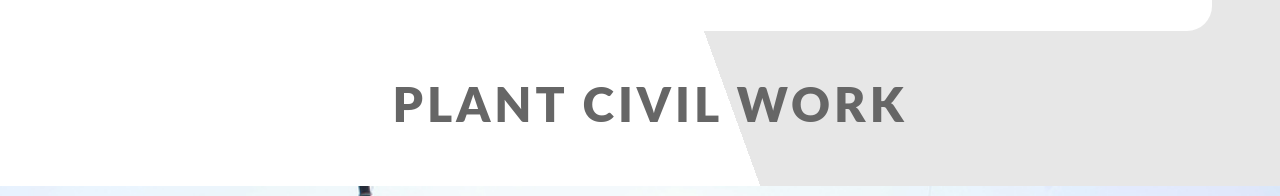
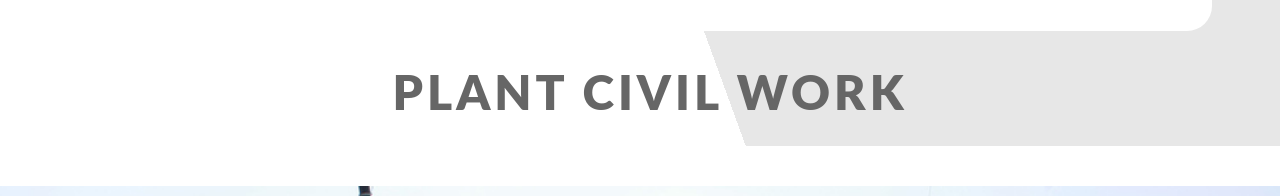
Before and after one commit to GogulKannan/sivigo-sanyo, a React (Create React App) app in the folder WebSite/website/: page /about in a window 1280 px wide. Shown: the part 1275-1471 px from the top of the page. Built offline with nearby package versions, Linux system fonts and the light colour scheme.

Commit message:
Css bug fixed for my-header part Animation added in about js page

```diff
--- a/WebSite/website/src/components/UI/BasicDesign/BasicDesign.js
+++ b/WebSite/website/src/components/UI/BasicDesign/BasicDesign.js
@@ -1,6 +1,9 @@
 import React, { Component } from 'react';
 import Aux from '../../../hoc/_Aux/_Aux';
 import  './BasicDesign.css';
+
+import ScrollAnimation from 'react-animate-on-scroll';
+import "animate.css/animate.min.css";
 
 let detailsObj = [];
 class BasicDesign extends Component {
@@ -22,11 +25,18 @@ class BasicDesign extends Component {
         }else{
             attachedClasses = ["section", "section-hidden"];
         }
+
+        let animaion = "slideInLeft";
+        if(this.props.animation ===1){
+            animaion = "slideInRight";
+        }
         return (
             <Aux>
                 {/* this.state.heading=this.props.header; */}
                 <section className={attachedClasses.join(' ')}>
-                    <h2 className="my-header">{this.props.header}</h2>
+                    <ScrollAnimation animateIn={animaion} offset={50}>
+                        <h2 className="my-header">{this.props.header}</h2>
+                    </ScrollAnimation>
                 </section>
                 <div className="pimg" style={{backgroundImage: "url(" + this.props.bg + ")"}}>
                 <div  className = "ptext-cardcontent">
--- a/WebSite/website/src/containers/About/About.css
+++ b/WebSite/website/src/containers/About/About.css
@@ -71,7 +71,7 @@
   margin-left: 10%;
   /* float: right; */
   height: 7vh;
-  line-height: 6vh;
+  line-height: 3vh;
   /* border-width: 53px; */
   padding: 10px;
   font-weight: 900;
--- a/WebSite/website/src/containers/About/About.js
+++ b/WebSite/website/src/containers/About/About.js
@@ -11,6 +11,10 @@ import aboutBg7 from '../../assets/Images/about/7.png';
 
 import Modal from '../../components/UI/Modal/Modal';
 import LearnMore from '../../components/LearnMore/LearnMore';
+
+
+import ScrollAnimation from 'react-animate-on-scroll';
+import "animate.css/animate.min.css";
 
 let learnMore = null;
 let currentScrollPosAbout = 0;
@@ -64,8 +68,9 @@ class About extends Component {
             </span>
           </div>
         </div>
-        <section className="section section-light2">
+        <section className="section section-light-about">
           <h2 className="my-header-main">WHAT WE DO</h2>
+          <ScrollAnimation animateIn="slideInLeft" offset={50}>
             <div className="ptext-aboutMessage">
                 Sanyo Engineering Pte Ltd was establish in Feb 2014, as a young,
                 dynamic contractor specializing in the Integrated Civil Engineering,
@@ -73,6 +78,7 @@ class About extends Component {
                 to greater heights through hard work, innovation, value engineering and
                 sustainable progressive growth providing responsive and quality services to our clients.
             </div>
+          </ScrollAnimation>
           <h2 className="my-header-sub">PLANT CIVIL WORK</h2>
         </section>
 
@@ -81,6 +87,7 @@ class About extends Component {
           side={0}
           header="PLANT CIVIL WORK"
           id={1}
+          animation={0}
           subHeading="SAFETY WORKS"
           content="Since its founding, Sanyo Engineering Pte Ltd has been one of the most trusted names in the industry. Hire us for this service and
           learn how we cater to the needs of each client, ensuring the results you need and deserve."
@@ -96,6 +103,7 @@ class About extends Component {
           side={1}
           header="SCAFFOLDING WORKS"
           id={2}
+          animation={0}
           subHeading="BUILT WITH GOOD SUPPORT"
           content="Since its founding, Sanyo Engineering Pte Ltd has been one of the most trusted names in the industry.
           Hire us for this service and learn how we cater to the needs of each client,
@@ -108,6 +116,7 @@ class About extends Component {
           side={2}
           header="INSULATION WORKS"
           id={3}
+          animation={1}
           subHeading="ATTENTION TO DETAILS"
           content="Sanyo Engineering Pte Ltd is committed to getting the job done, especially when it comes to this service. You can count on us to be professional,
           timely, efficient and make sure you’re satisfied every step of the way."
@@ -120,6 +129,7 @@ class About extends Component {
           side={1}
           header="MANPOWER PROVISION"
           id={4}
+          animation={0}
           subHeading="SKILLED AND EXPERIENCE"
           content="We have the experience and skills necessary to tackle just about every type of job that comes our way. With Sanyo Engineering Pte Ltd,
           clients know exactly what to expect - professionalism, efficiency and exceptional results."
@@ -133,6 +143,7 @@ class About extends Component {
           side={2}
           header="BLASTING / PAINTING WORKS"
           id={5}
+          animation={1}
           subHeading= "GOOD QUALITY FINISH"
           content="We have the experience and skills necessary to tackle just about every type of job
           that comes our way. With Sanyo Engineering Pte Ltd, clients know exactly what to expect -
@@ -147,6 +158,7 @@ class About extends Component {
           side={1}
           header="MAINTENANCE PROCESS PLANT"
           id={6}
+          animation={0}
           subHeading= "QUALITY MANAGEMENT"
           content="We have the experience and skills necessary to tackle just about every type of job that comes
           our way. With Sanyo Engineering Pte Ltd, clients know exactly what to expect -
--- a/WebSite/website/src/containers/Home/Home.css
+++ b/WebSite/website/src/containers/Home/Home.css
@@ -37,19 +37,30 @@ body{
 .section-light{
   /* background-color:#f4f4f4; */
   color:#666;
-  background-image: -webkit-linear-gradient(20deg, #e7e7e7 50%, rgba(0, 0, 0, 0) 0%);
   max-width: 100vw;
   overflow: hidden;
+}
+
+.section-light .my-header{
+  background-image: -webkit-linear-gradient(20deg, #e7e7e7 50%, rgba(0, 0, 0, 0) 0%);
 }
 
 .section-light2{
   /* background-color:#f4f4f4; */
   color:#666;
-  background-image: -webkit-linear-gradient(20deg, rgba(0, 0, 0, 0) 50%, #e7e7e7 0%);
   max-width: 100vw;
   overflow: hidden;
 }
 
+.section-light2 .my-header{
+  background-image: -webkit-linear-gradient(20deg, rgba(0, 0, 0, 0) 50%, #e7e7e7 0%);
+}
+
+.section-light-about{
+  /* background-color:#f4f4f4; */
+  color:#666;
+  background-image: -webkit-linear-gradient(20deg, rgba(0, 0, 0, 0) 50%, #e7e7e7 0%);
+}
 .section-dark{
   background-color:#282e34;
   color:#ddd;
@@ -159,8 +170,8 @@ body{
     /* width: 100vw; */
     /* width: 90%;
     margin-left: 0%; */
-    height: 0vh;
-    line-height: 0vh;
+    height: 3vh;
+    line-height: 3vh;
     font-weight: 900;
     letter-spacing: 1px;
   }
```
Lines whose indentation alone changed are shown as unchanged.
